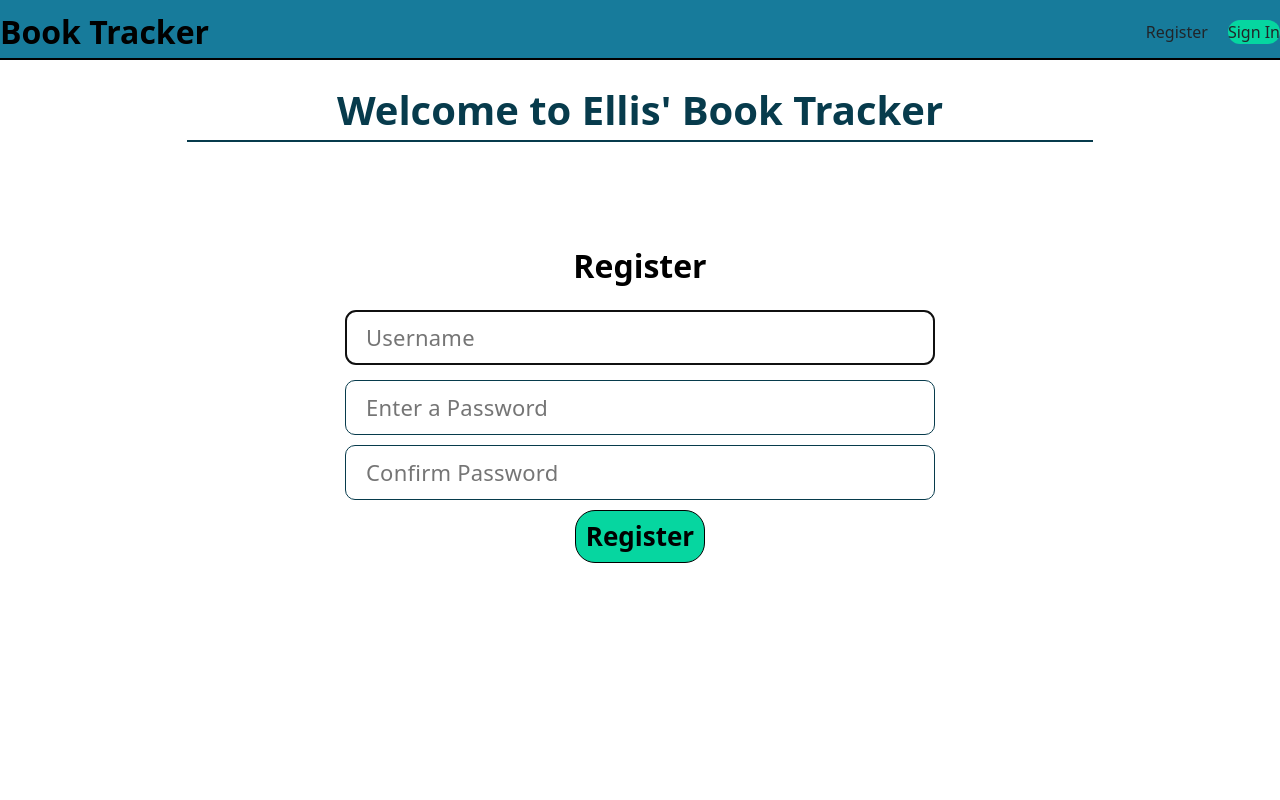
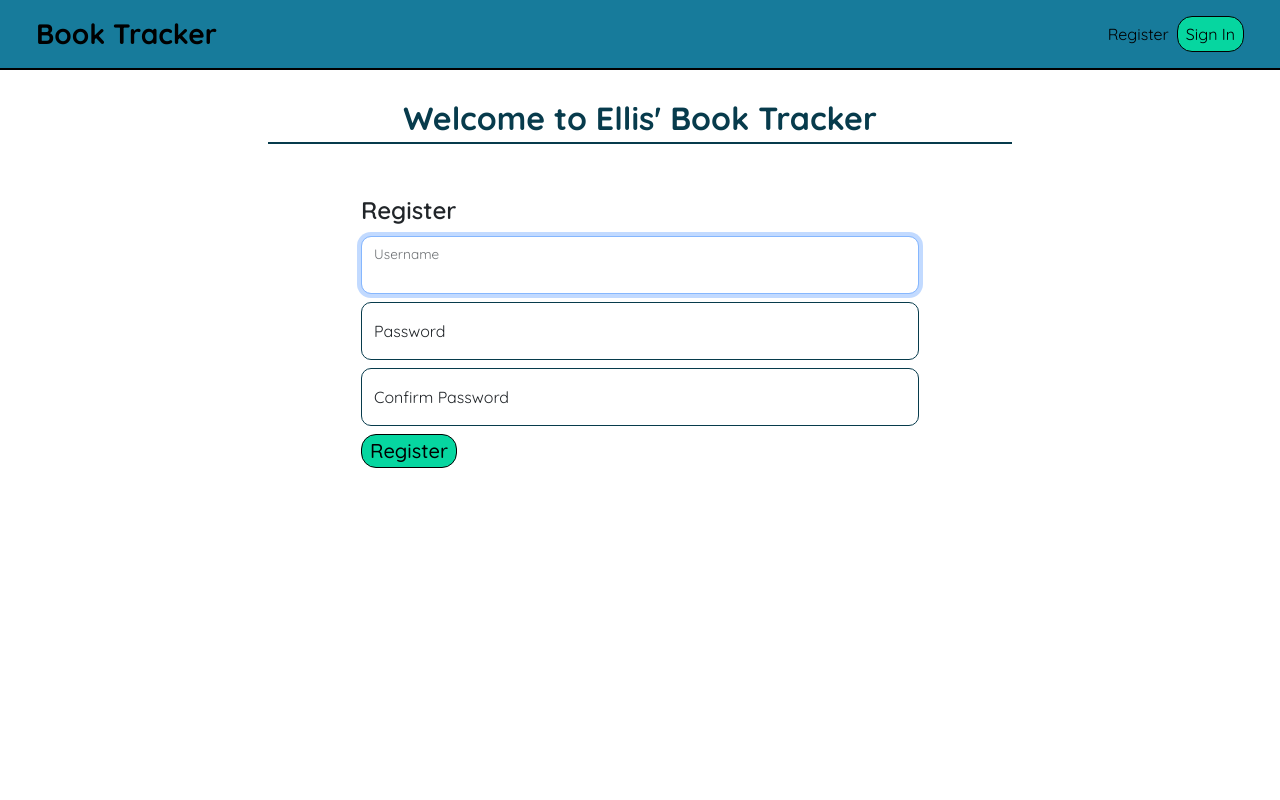
Before and after one commit to EllisLempriere/book_tracker, a Django app: page /register/ in a window 1280 px wide. Run offline with Django 5.2, Linux system fonts and the light colour scheme; some libraries are stand-ins or nearby versions.

Commit message:
Improve login, register, and book list page look

```diff
--- a/static/css/styles.css
+++ b/static/css/styles.css
@@ -1,232 +1,100 @@
 :root {
     --bg-cyan: #177B9B;
     --mint-green: #06D6A0;
+    --mint-green-hover: rgba(6, 214, 160, 0.8);
     --dark-cyan: #073B4C;
     --error-red: #EB2453BF;
-}
-
-html {
-    display: flex;
-    flex-direction: column;
-    height: 100%;
+    --error-red-hover: rgba(235, 36, 83, 0.85);
 }
 
 body {
-    display: inline-flex;
-    flex-direction: column;
-    justify-content: center;
-    align-items: center;
-    margin: 0;
-    width: 100%;
-    height: 100%;
-    background: white;
-    font-family: 'Quicksand', sans-serif;
+    font-family: 'Quicksand', sans-serif !important;
 }
 
 .navbar {
-    display: inline-flex;
-    justify-content: space-between;
-    align-items: center;
-    flex-shrink: 0;
-    align-self: stretch;
-    height: 60px;
-    padding: 0 50px;
+    background-color: var(--bg-cyan) !important;
     border-bottom: 2px solid black;
-    background: var(--bg-cyan);
 }
-.nav {
-    display: flex;
-    align-items: center;
-    gap: 40px;
+.navbar-brand {
+    color: black;
+    font-weight: 700;
+    font-size: 1.75rem !important;
 }
-.nav-header {
-    word-wrap: break-word;
-    font-weight: 700;
-    font-size: 32px;
-    color: black;
-    text-decoration: none;
-}
-.nav-body {
-    display: flex;
-    align-items: center;
-    justify-content: center;
-    align-self: stretch;
-    gap: 20px;
-}
-.nav-tail {
-    display: flex;
-    justify-content: center;
-    align-items: center;
-    gap: 20px;
+.navbar-brand:hover {
+    color: white;
 }
 .nav-link {
-    word-wrap: break-word;
-    font-weight: 600;
-    font-size: 20px;
-    color: black;
-    text-decoration: none;
+    color: black !important;
+    font-weight: 500;
+    font-size: 1.25rem;
+}
+.nav-link.btn-success {
+    background-color: var(--mint-green);
+    border: 1px solid black;
+    border-radius: 15px;
+    height: 2.25rem;
+}
+.nav-link.btn-success:hover {
+    background-color: var(--mint-green-hover);
+}
+.nav-link.btn-danger {
+    background-color: var(--error-red);
+    border: 1px solid black;
+    border-radius: 15px;
+    height: 2.25rem;
+}
+.nav-link.btn-danger:hover {
+    background-color: var(--error-red-hover);
+    border: 1px solid black;
 }
 
-.main {
-    display: flex;
-    align-items: center;
-    align-self: stretch;
-    flex: 1 1 0;
-    flex-direction: column;
-    justify-content: flex-start;
-    padding: 20px 50px 40px 50px;
-    gap: 100px;
-    height: 100%;
-}
 .page-header {
-    display: flex;
-    justify-content: flex-start;
-    align-items: center;
-    flex-direction: column;
-    gap: 10px;
-    padding-left: 150px;
-    padding-right: 150px;
     border-bottom: 2px solid var(--dark-cyan);
     color: var(--dark-cyan);
-    font-size: 40px;
+    font-size: 2rem;
     font-weight: 700;
-    word-wrap: break-word;
 }
 
-.login-form {
-    display: flex;
-    align-items: center;
-    justify-content: center;
-    flex-direction: column;
-    align-self: stretch;
-    gap: 20px;
-    padding: 0 25%;
+.form-header {
+    font-size: 1.5rem !important;
+    font-weight: 600;
 }
-.login-form-header {
-    color: black;
-    font-size: 32px;
-    font-weight: 700;
-    word-wrap: break-word;
-}
-.login-form form {
-    display: flex;
-    align-items: center;
-    justify-content: center;
-    flex-direction: column;
-    align-self: stretch;
-    gap: 10px;
-}
-.form-entry-container {
-    display: flex;
-    align-items: center;
-    justify-content: center;
-    flex-direction: column;
-    align-self: stretch;
-    gap: 10px;
-}
-.form-entry-container input {
-    display: flex;
-    align-items: flex-start;
-    justify-content: center;
-    flex-direction: column;
-    align-self: stretch;
-    gap: 10px;
-    padding: 10px 20px;
+.form-floating input {
     border-radius: 10px;
     border: 1px solid var(--dark-cyan);
-    color: black;
-    font-size: 22px;
-    font-weight: 500;
-    letter-spacing: 0.22px;
-    word-wrap: break-word;
-}
-.form-entry-submit {
-    font-size: 26px;
-    font-weight: 700;
-    word-wrap: break-word;
-    font-family: inherit;
 }
 
-#book-list {
-    display: flex;
-    flex-direction: column;
-    align-self: stretch;
-    align-items: center;
-    flex: 1 1 auto;
-    justify-content: flex-start;
-    gap: 50px;
+.btn-success.btn-enter {
+    background-color: var(--mint-green);
+    border: 1px solid black;
+    border-radius: 15px;
+    color: black;
+    font-size: 1.25rem;
+    font-weight: 500;
+}
+.btn-success.btn-enter:hover {
+    background-color: var(--mint-green-hover);
+    color: black;
+}
+.btn-success.btn-enter:focus {
+    background-color: var(--mint-green-hover);
+    color: black;
 }
 
-.lists-container {
-    display: flex;
-    justify-content: center;
-    align-items: center;
-    align-self: stretch;
-    flex: 1 0 auto;
-    padding: 0 50px;
-    gap: 100px;
+.list-header {
+    font-size: 2rem;
+    color: var(--dark-cyan);
+    font-weight: 600;
 }
-.list {
-    display: flex;
-    flex-direction: column;
-    align-items: center;
-    align-self: stretch;
-    flex: 1 0 auto;
-    gap: 5px;
+.list-group {
+    border-radius: 2px;
+    border: 2px solid var(--dark-cyan)
 }
-.list-header {
-    font-size: 32px;
-    color: var(--dark-cyan);
-    font-weight: 700;
-}
-.list-contents {
-    display: flex;
-    flex-direction: column;
-    justify-content: center;
-    align-items: center;
-    align-self: stretch;
-    flex: 1 0 auto;
-    padding: 20px;
-    gap: 10px;
-    border-radius: 5px;
-    border: 2px solid var(--dark-cyan);
-}
-.list-contents p {
-    font-size: 26px;
-    font-weight: 600;
-    margin: 0;
+.list-group p {
+    font-size: 1.25rem;
+    font-weight: 500;
 }
 
-.small-button {
-    display: flex;
-    justify-content: center;
-    align-items: center;
-    padding: 6px 10px;
-    border-radius: 20px;
-    border: 1px black solid;
-    gap: 10px;
-    cursor: pointer;
-}
-.small-button.green-button {
-    background: var(--mint-green);
-}
-.small-button.red-button {
-    background: var(--error-red);
-}
-.large-button {
-    display: flex;
-    justify-content: center;
-    align-items: center;
-    padding: 6px 10px;
-    border-radius: 20px;
-    border: 1px solid black;
-    font-size: 24px;
-    font-weight: 600;
-    cursor: pointer;
-}
-.large-button.green-button {
-    background: var(--mint-green);
-}
 
 .success {
     color: var(--mint-green);
--- a/tracker/templates/base.html
+++ b/tracker/templates/base.html
@@ -2,6 +2,8 @@
 <!DOCTYPE html>
 <html lang="en">
 <head>
+    <meta charset="UTF-8">
+    <meta name="viewport" content="width=device-width, initial scale=1">
     <title>Book Tracker App</title>
 
     <!-- Custom CSS -->
@@ -28,7 +30,7 @@
 <body>
     {% include 'partials/navbar.html' %}
 
-    <div class="main">
+    <div class="container">
         {% block content %}
         {% endblock %}
     </div>
--- a/tracker/templates/index.html
+++ b/tracker/templates/index.html
@@ -2,6 +2,6 @@
 
 {% block content %}
 
-<h1>Welcome to the Book Tracker!</h1>
+{% include 'partials/welcome-header.html' %}
 
 {% endblock content %}
--- /dev/null
+++ b/tracker/templates/partials/in-progress-list.html
@@ -0,0 +1,3 @@
+{% extends 'partials/book-list.html' %}
+
+{% block header %}In Progress{% endblock header %}
--- /dev/null
+++ b/tracker/templates/partials/logged-in-header.html
@@ -0,0 +1,5 @@
+{% load possessive %}
+
+<div class="page-header text-center col-8 offset-2 mb-4">
+    {{ request.user.username|possessive|title }} Books
+</div>
--- a/tracker/templates/partials/navbar.html
+++ b/tracker/templates/partials/navbar.html
@@ -1,21 +1,19 @@
-<nav class="navbar">
-    {% if user.is_authenticated %}
-        <div class="nav">
-            <a class="nav-header" href="{% url 'book-list' %}">Book Tracker</a>
-            <div class="nav-body">
+<nav class="navbar navbar-expand-sm mb-4 px-4">
+    <div class="container-fluid">
+        {% if user.is_authenticated %}
+            <a class="navbar-brand" href="{% url 'book-list' %}">Book Tracker</a>
+            <div class="navbar-nav me-auto">
                 <a class="nav-link" href="{% url 'book-list' %}">Your Books</a>
-                <a class="nav-link" href="{% url 'completed-books' %}">Completed Books</a>
-                <a class="nav-link" href="{% url 'book-list' %}">Add Book</a>
+                <a class="nav-link disabled" href="{% url 'completed-books' %}">Completed Books</a>
+                <a class="nav-link disabled" href="{% url 'book-list' %}">Add Book</a>
             </div>
-        </div>
-        <div class="nav-tail">
-            <a class="nav-link small-button red-button" href="{% url 'logout' %}">Logout</a>
-        </div>
-    {% else %}
-        <a class="nav-header" href="{% url 'login' %}">Book Tracker</a>
-        <div class="nav-tail">
-            <a class="nav-link" href="{% url 'register' %}">Register</a>
-            <a class="nav-link small-button green-button" href="{% url 'login' %}">Sign In</a>
-        </div>
-    {% endif %}
+            <a class="d-flex nav-link btn-danger py-0 align-items-center align-self-center" href="{% url 'logout' %}">Logout</a>
+        {% else %}
+            <a class="navbar-brand" href="{% url 'login' %}">Book Tracker</a>
+            <div class="navbar-nav">
+                <a class="nav-link" href="{% url 'register' %}">Register</a>
+                <a class="d-flex nav-link btn-success py-0 align-items-center align-self-center" href="{% url 'login' %}">Sign In</a>
+            </div>
+        {% endif %}
+    </div>
 </nav>
--- /dev/null
+++ b/tracker/templates/partials/to-read-list.html
@@ -0,0 +1,3 @@
+{% extends 'partials/book-list.html' %}
+
+{% block header %}To Read{% endblock header %}
--- /dev/null
+++ b/tracker/templates/partials/welcome-header.html
@@ -0,0 +1,3 @@
+<div class="page-header text-center col-8 offset-2 mb-4">
+    Welcome to Ellis' Book Tracker
+</div>
--- a/tracker/templates/partials/welcome.html
+++ /dev/null
@@ -1,3 +0,0 @@
-<div class="page-header">
-    Welcome to Ellis' Book Tracker
-</div>
--- a/tracker/templates/registration/register.html
+++ b/tracker/templates/registration/register.html
@@ -2,28 +2,31 @@
 {% load widget_tweaks %}
 
 {% block content %}
-    {% include 'partials/welcome.html' %}
+    {% include 'partials/welcome-header.html' %}
 
-    <div class="login-form">
-        <div class="login-form-header">Register</div>
+    <div class="col-6 offset-3 pt-4">
+        <div class="form-header mb-2">Register</div>
         <form method="POST" action="{% url 'register' %}" autocomplete="off">
             {% csrf_token %}
 
-            <div class="form-entry-container" style="gap: 5px">
+            <div class="form-floating mb-2">
                 {{ form.username.errors }}
-                {% render_field form.username placeholder="Username" hx-post="/check_username/" hx-swap="outerhtml" hx-trigger="keyup delay:1.5s" hx-target="#username-error" %}
+                {% render_field form.username class="form-control" id="floatingInput" placeholder=field.name hx-post="/check_username/" hx-swap="outerhtml" hx-trigger="keyup delay:1.5s" hx-target="#username-error" %}
                 <div id="username-error"></div>
+                <label for="floatingInput">Username</label>
             </div>
-            <div class="form-entry-container">
+            <div class="form-floating mb-2">
                 {{ form.password1.errors }}
-                {% render_field form.password1 placeholder="Enter a Password" %}
+                {% render_field form.password1 class="form-control" id="floatingInput" placeholder=field.name placeholder="Enter a Password" %}
+                <label for="floatingInput">Password</label>
             </div>
-            <div class="form-entry-container">
+            <div class="form-floating mb-2">
                 {{ form.password2.errors }}
-                {% render_field form.password2 placeholder="Confirm Password" %}
+                {% render_field form.password2 class="form-control" id="floatingInput" placeholder=field.name placeholder="Confirm Password" %}
+                <label for="floatingInput">Confirm Password</label>
             </div>
 
-            <button class="small-button green-button form-entry-submit" type="submit">Register</button>
+            <button class="btn-success btn-enter px-2" type="submit">Register</button>
         </form>
     </div>
 
```
Also changed, not shown: tracker/templates/books.html (+12 -4 lines), tracker/templates/partials/book-list.html (+8 -21 lines), tracker/templates/registration/login.html (+10 -8 lines).
